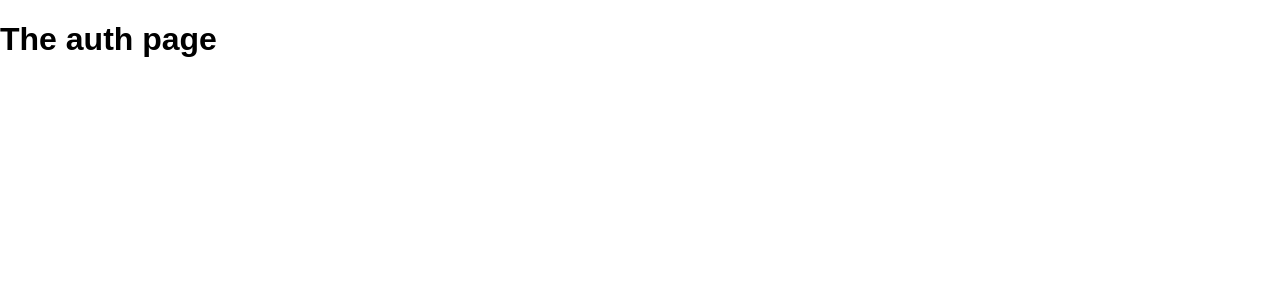
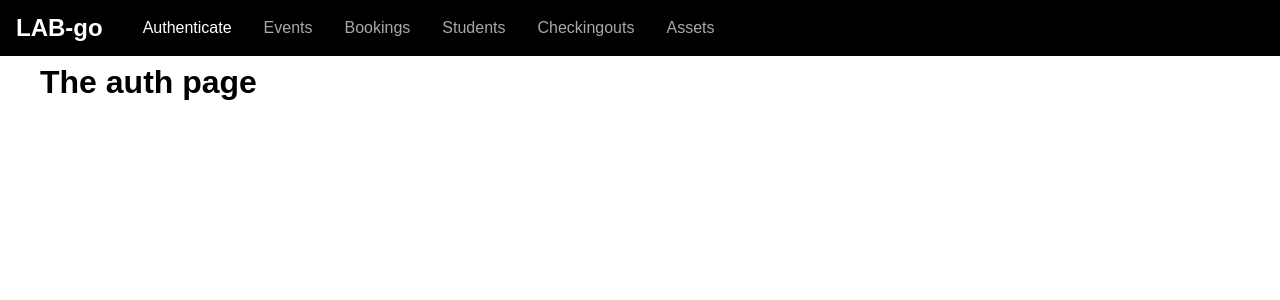
Before and after one commit to MUYANGGUO/lab-management-gatech, a React (Create React App) app in the folder frontend/: page /auth in a window 1280 px wide. Shown: the top 300 px of the page. Built offline with nearby package versions, Linux system fonts and the light colour scheme.

Commit message:
adding nav bar

```diff
--- a/frontend/src/App.css
+++ b/frontend/src/App.css
@@ -1,3 +1,6 @@
+.main-content{
+  margin: 4rem 2.5rem;
+}
 /* .App {
   text-align: center;
 }
--- a/frontend/src/App.js
+++ b/frontend/src/App.js
@@ -7,13 +7,16 @@ import EventsPage from './pages/Events';
 import StudentsPage from './pages/Students';
 import AssetsPage from './pages/Assets';
 import CheckingoutsPage from './pages/Checkingouts';
+import MainNavigation from './components/Navigation/MainNavigation';
 
 function App() {
   return (
 
     <BrowserRouter>
+      <React.Fragment>
+        <MainNavigation></MainNavigation>
+        <main className="main-content">
           <Switch>
-
             <Redirect from="/" to="/auth" exact />
             <Route path="/auth" component = {AuthPage} />
             <Route path="/bookings" component = {BookingsPage} />
@@ -22,6 +25,8 @@ function App() {
             <Route path="/assets" component = {AssetsPage} />
             <Route path="/checkingouts" component = {CheckingoutsPage} />
           </Switch>
+        </main>
+      </React.Fragment>
     </BrowserRouter>
   );
 }
--- /dev/null
+++ b/frontend/src/components/Navigation/MainNavigation.css
@@ -0,0 +1,44 @@
+.main-nav {
+    position: fixed;
+    left: 0;
+    top: 0;
+    width: 100%;
+    height: 3.5rem;
+    background-color: black;
+    color: white;
+    padding: 0 1rem;
+    display: flex;
+    align-items: center;
+
+}
+
+.main-nav-logo h1{
+    margin: 0;
+    font-size: 1.5rem;
+}
+
+.main-nav-items {
+    margin-left: 1.5rem;
+}
+
+.main-nav-items ul{
+    margin: 0;
+    padding: 0;
+    list-style:  none;
+    display: flex;
+}
+.main-nav-items li{
+    margin: 0 1rem;
+}
+.main-nav-items a{
+    text-decoration: none;
+    color: lightgray;
+    opacity: 0.8;
+}
+
+.main-nav-items a:hover,
+.main-nav-items a:active,
+.main-nav-items a.active {
+    color: white;
+    opacity: 1;
+}
--- /dev/null
+++ b/frontend/src/components/Navigation/MainNavigation.js
@@ -0,0 +1,36 @@
+import React from 'react';
+import { NavLink } from 'react-router-dom';
+import './MainNavigation.css';
+
+const mainNavigation = props => (
+    <header className="main-nav">
+        <div className="main-nav-logo">
+            <h1>LAB-go</h1>
+        </div>
+        <nav className="main-nav-items">
+            <ul>
+                <li>
+                    <NavLink to="/auth">Authenticate </NavLink>
+                </li>
+                <li>
+                    <NavLink to="/events">Events </NavLink>
+                </li>
+                <li>
+                    <NavLink to="/bookings">Bookings </NavLink>
+                </li>
+                <li>
+                    <NavLink to="/students">Students </NavLink>
+                </li>
+                <li>
+                    <NavLink to="/checkingouts">Checkingouts </NavLink>
+                </li>
+                <li>
+                    <NavLink to="/assets">Assets </NavLink>
+                </li>
+            </ul>
+        </nav>
+    </header>
+
+);
+
+export default mainNavigation;
```
Lines whose indentation alone changed are shown as unchanged.
